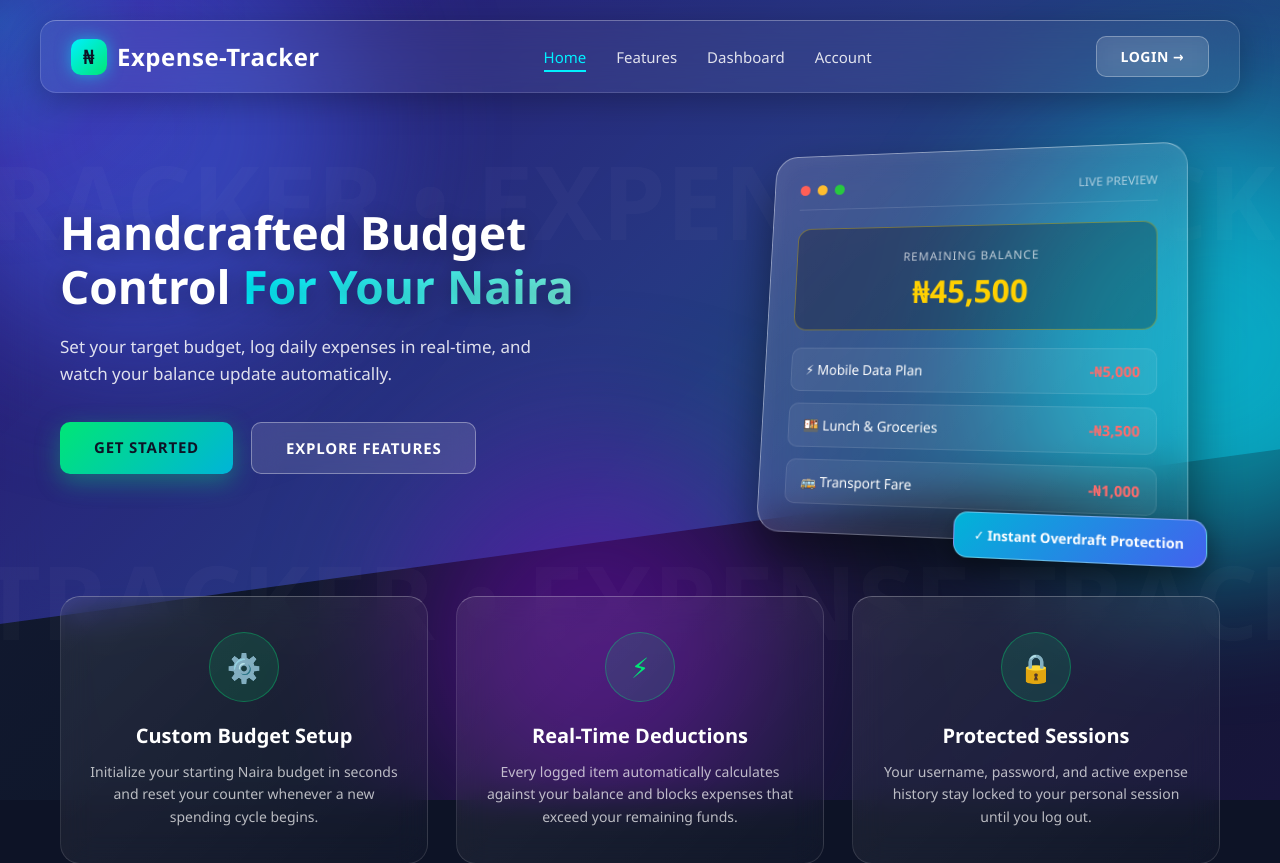
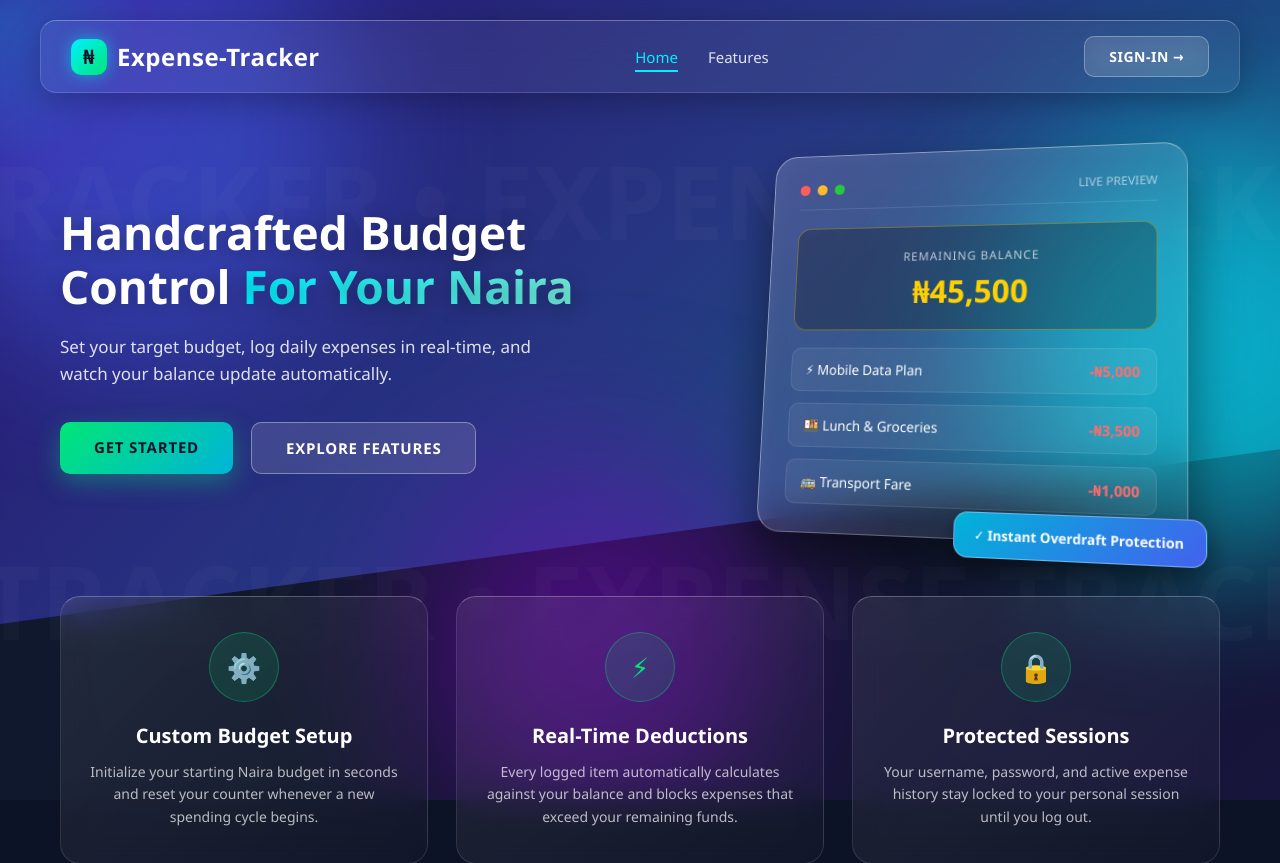
Before and after one commit to DANTE-1903/Budget-Tracker, a Flask app: page / in a window 1280 px wide. Shown: the top 863 px of the page. Run offline with Flask 3, Linux system fonts and the light colour scheme.

Commit message:
updated sign-up page

```diff
--- a/templates/landing.html
+++ b/templates/landing.html
@@ -545,7 +545,6 @@
         </div>
     </div>
 
-    <!-- Top Liquid Glass Navbar -->
     <nav>
         <a href="/" class="logo">
             <div class="logo-icon">₦</div>
@@ -554,10 +553,8 @@
         <ul class="nav-links">
             <li><a href="/" class="active">Home</a></li>
             <li><a href="#features">Features</a></li>
-            <li><a href="/login">Dashboard</a></li>
-            <li><a href="/login">Account</a></li>
         </ul>
-        <a href="/login" class="nav-btn">LOGIN →</a>
+        <a href="/login" class="nav-btn">SIGN-IN →</a>
     </nav>
 
     <!-- Split Hero Section -->
@@ -568,7 +565,7 @@
                 Set your target budget, log daily expenses in real-time, and watch your balance update automatically.
             </p>
             <div class="hero-buttons">
-                <a href="/login" class="btn-primary">Get Started</a>
+                <a href="/signup" class="btn-primary">Get Started</a>
                 <a href="#features" class="btn-glass">Explore Features</a>
             </div>
         </div>
```
